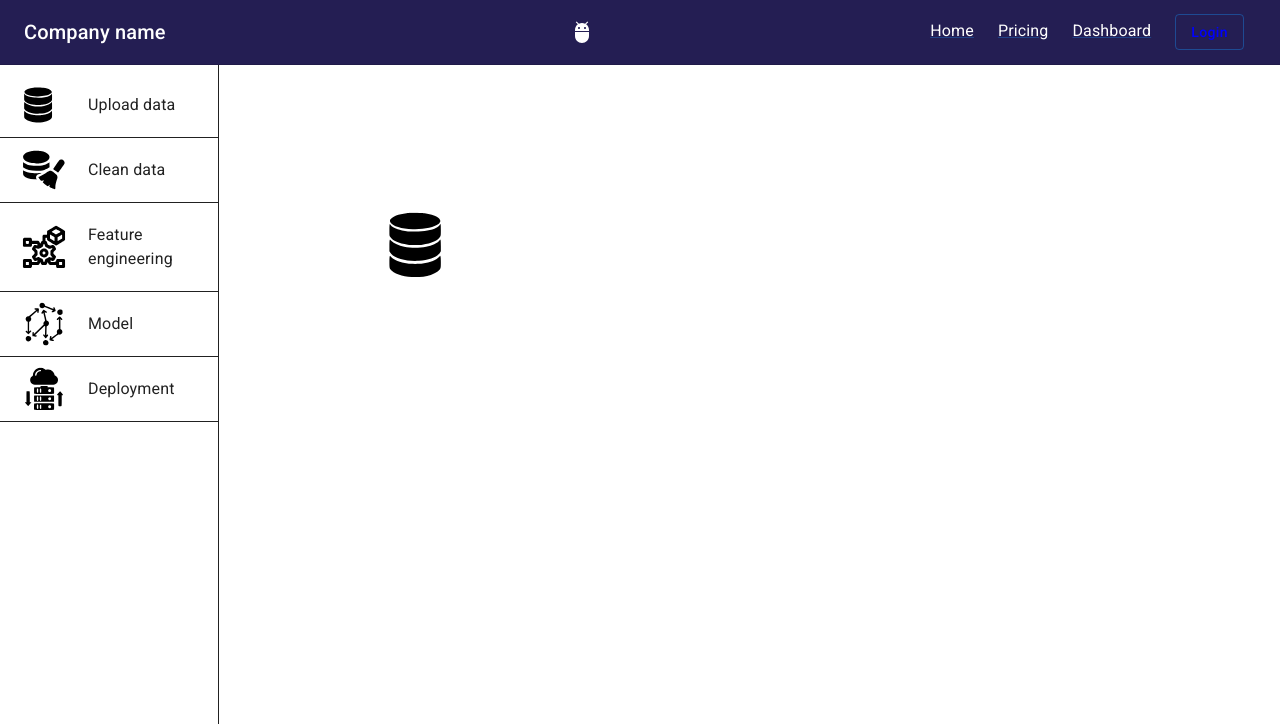
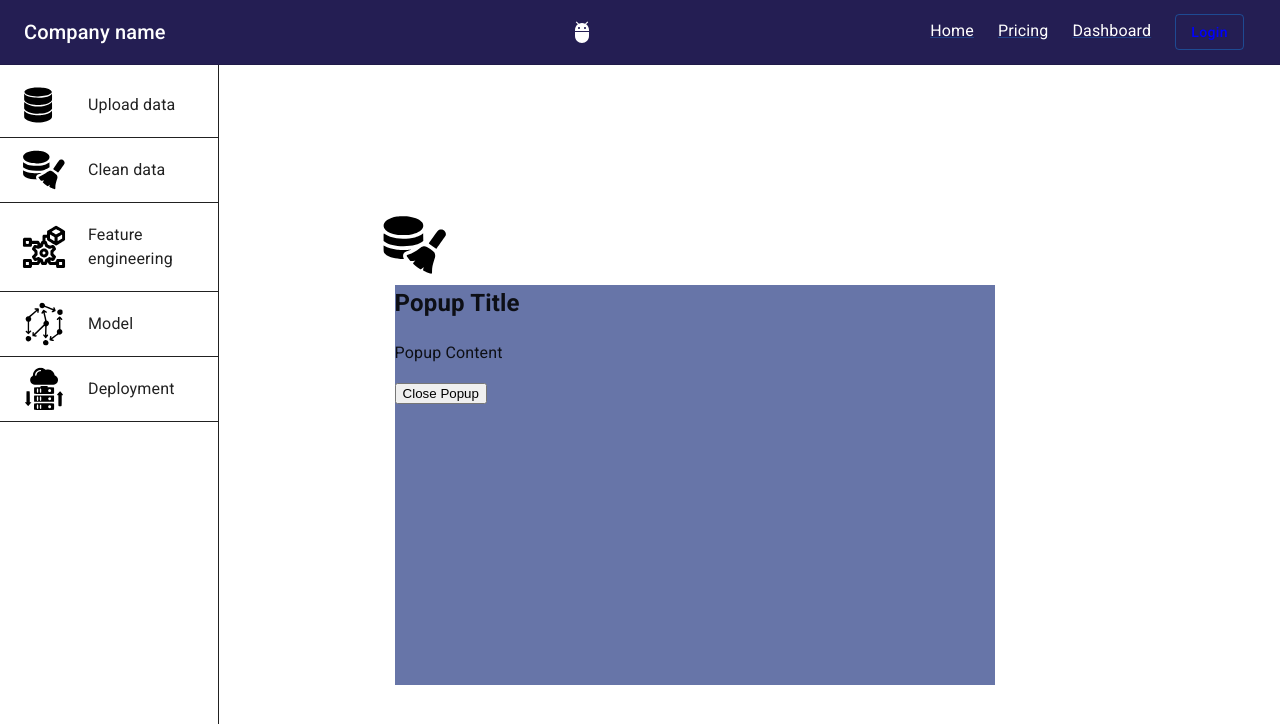
Before and after one commit to No-Code-DS/frontend, a React (Create React App) app: page /Dashboard in a window 1280 px wide. Both pictures are taken after a click on the button 414 px from the left and 245 px from the top of the page. Shown: the top 724 px of the page. Built offline with nearby package versions, Linux system fonts and the light colour scheme.

Commit message:
added basic popup

```diff
--- a/src/components/Dashboard/Board.jsx
+++ b/src/components/Dashboard/Board.jsx
@@ -1,17 +1,17 @@
 import React from 'react';
 import { Box } from '@mui/material';
 import useStyles from "../../styles/dashboardStyles";
-import DataSource from './icons/DataSource';
-import IconButton from '@mui/material/IconButton';
+import { Processes } from './Processes';
 
-export const Board = () => {
+export const Board = ({nextProcess}) => {
   const classes = useStyles();
+
+  {console.log({nextProcess})}
   return (
     <Box flex={2} p={20} >
       <Box className={classes.board}>
-        <IconButton onClick={() => console.log('Button clicked')}>
-          <DataSource style={{transform: "scale(2.7)"}}/>
-        </IconButton>
+
+        <Processes nextProcess={nextProcess} />
       </Box>
     </Box>
   )
--- a/src/components/Dashboard/Dashboard.jsx
+++ b/src/components/Dashboard/Dashboard.jsx
@@ -1,11 +1,17 @@
-import React from 'react';
+import React, {useState} from 'react';
 import { Box, Stack } from "@mui/material";
 import { Sidebar } from './Sidebar';
 import { Board } from './Board';
 import useStyles from "../../styles/dashboardStyles";
 
 export const Dashboard = () => {
+  const [nextProcess, setNextProcess] = useState(0)
   const classes = useStyles();
+
+  function handleProcessChange(nextProc){
+    setNextProcess(nextProc);
+  }
+
   return (
     <Stack
       direction="row"
@@ -13,8 +19,8 @@ export const Dashboard = () => {
       justifyContent="space-between"
       className={classes.stack}
     >
-      <Sidebar />
-      <Board />
+      <Sidebar nextProcess={nextProcess} handleButtonClick={handleProcessChange} />
+      <Board nextProcess={nextProcess}/>
     </Stack>
   )
 }
--- /dev/null
+++ b/src/components/Dashboard/Processes.jsx
@@ -0,0 +1,43 @@
+import React, { useRef, useState } from 'react'
+import IconButton from '@mui/material/IconButton';
+import DataSource from './icons/DataSource';
+import Clean from './icons/Clean';
+import {DataCleaning} from '../Processes/DataCleaning';
+
+
+const processes = [
+    <IconButton>
+        <DataSource style={{transform: "scale(2.7)"}}/>
+    </IconButton>,
+    <IconButton onClick={() => alert('Button clicked')}>
+        <DataSource style={{transform: "scale(2.7)"}}/>
+    </IconButton>
+]
+
+export const Processes = ({nextProcess}) => {
+  const [activeProcesses, setActiveProcesses] = useState([processes[nextProcess]])
+  const fileInputRef = useRef(null);
+
+  const handleFileInput = (event) => {
+    fileInputRef.current.click();
+    const file = event.target.files[0];
+    // handle file upload logic here
+  };
+
+  return (
+    <>
+      {/* <input
+        type="file"
+        ref={fileInputRef}
+        style={{ display: 'none' }}
+        onChange={handleFileInput}
+        accept=".csv"
+      />
+      <IconButton onClick={handleFileInput}>
+        <DataSource style={{ transform: 'scale(2.7)' }} />
+      </IconButton> */}
+      <DataCleaning />
+    </>
+    // processes[nextProcess]
+  )
+}
--- a/src/components/Dashboard/Sidebar.jsx
+++ b/src/components/Dashboard/Sidebar.jsx
@@ -1,4 +1,4 @@
-import React from 'react'
+import React from 'react';
 import useStyles from '../../styles/dashboardStyles';
 
 import DataSource from './icons/DataSource';
@@ -16,8 +16,9 @@ import {
     ListItemText,
 } from "@mui/material";
 
-export const Sidebar = () => {
+export const Sidebar = ({nextProcess, handleButtonClick}) => {
   const classes = useStyles();
+
   return (
     <Box
       flex={0.6}
@@ -27,7 +28,7 @@ export const Sidebar = () => {
     >
         <List>
           <ListItem className={classes.listItem}>
-            <ListItemButton component="a" href="#home">
+            <ListItemButton component="button" onClick={() => handleButtonClick(0)}>
               <ListItemIcon>
                 <DataSource style={{paddingRight: "7px", transform: `scale(1.7)`}}/>
               </ListItemIcon>
@@ -35,7 +36,7 @@ export const Sidebar = () => {
             </ListItemButton>
           </ListItem>
           <ListItem className={classes.listItem}>
-            <ListItemButton component="a" href="#home">
+            <ListItemButton component="button" onClick={() => handleButtonClick(1)}>
               <ListItemIcon>
                 <Clean style={{transform: "scale(1.8)"}}/>
               </ListItemIcon>
@@ -43,7 +44,7 @@ export const Sidebar = () => {
             </ListItemButton>
           </ListItem>
           <ListItem className={classes.listItem}>
-            <ListItemButton component="a" href="#home">
+            <ListItemButton component="button">
               <ListItemIcon>
                 <FeatureEngineering style={{transform: "scale(1.8)"}}/>
               </ListItemIcon>
@@ -51,7 +52,7 @@ export const Sidebar = () => {
             </ListItemButton>
           </ListItem>
           <ListItem className={classes.listItem}>
-            <ListItemButton component="a" href="#home">
+            <ListItemButton component="button">
               <ListItemIcon>
                 <Model style={{transform: "scale(1.8)"}}/>
               </ListItemIcon>
@@ -59,7 +60,7 @@ export const Sidebar = () => {
             </ListItemButton>
           </ListItem>
           <ListItem className={classes.listItem}>
-            <ListItemButton component="a" href="#home">
+            <ListItemButton component="button">
               <ListItemIcon>
                 <Deployment style={{transform: "scale(1.8)"}}/>
               </ListItemIcon>
--- /dev/null
+++ b/src/components/Processes/DataCleaning.jsx
@@ -0,0 +1,34 @@
+import React, { useState } from 'react';
+import IconButton from '@mui/material/IconButton';
+import Clean from '../Dashboard/icons/Clean';
+import { Box } from "@mui/material";
+import { Modal } from '@mui/material';
+import useStyles from '../../styles/processStyles';
+
+export const DataCleaning = () => {
+	const [open, setOpen] = useState(false);
+	const classes = useStyles();
+
+	const handleOpen = () => {
+    setOpen(true);
+  };
+
+  const handleClose = () => {
+    setOpen(false);
+  };
+
+  return (
+    <>
+      <IconButton onClick={handleOpen}>
+          <Clean style={{ transform: 'scale(2.7)' }} />
+      </IconButton>
+			{open && (
+        <Box className={classes.cleanWindowContainer}>
+            <h2>Popup Title</h2>
+            <p>Popup Content</p>
+            <button onClick={handleClose}>Close Popup</button>
+        </Box>
+      )}
+    </>
+  )
+}
--- /dev/null
+++ b/src/styles/processStyles.js
@@ -0,0 +1,14 @@
+import { makeStyles, StylesProvider } from '@mui/styles';
+
+const useStyles = makeStyles({
+    cleanWindowContainer: {
+        // backgroundColor: "red",
+        backgroundColor: "#243782b0",
+        height: "400px",
+        width: "600px",
+        position: "relative",
+        // bottom: "200px"
+    }
+});
+
+export default useStyles;
```
